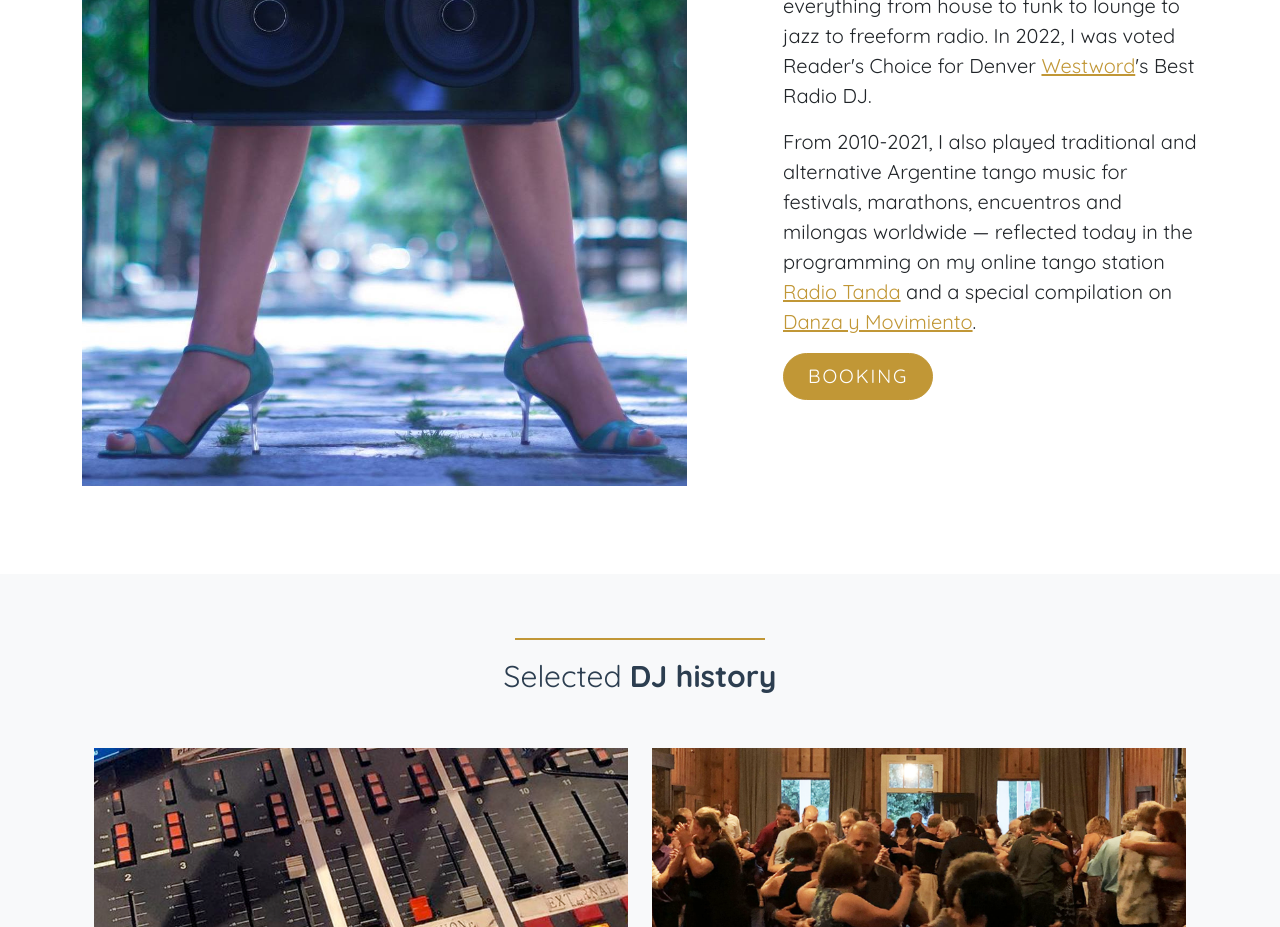
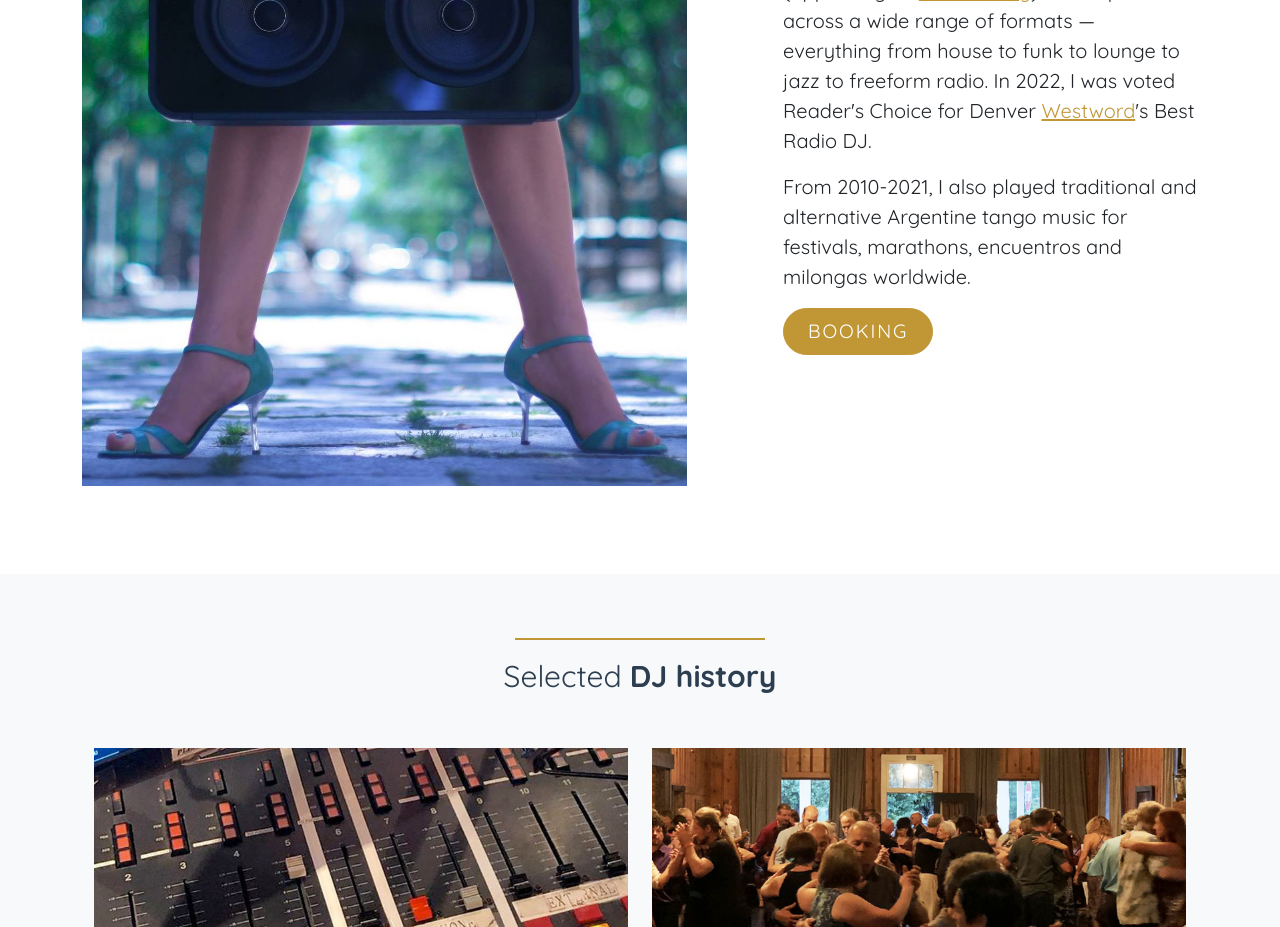
Before and after one commit to jessicaschilling/jessica-schilling, a React (Create React App) app: page / in a window 1280 px wide. Shown: the part 5260-6187 px from the top of the page. Built offline with nearby package versions, Linux system fonts and the light colour scheme.

Commit message:
Update App.js

```diff
--- a/src/App.js
+++ b/src/App.js
@@ -514,7 +514,7 @@ class App extends Component {
               <h2>I also <strong>play music for people.</strong></h2>
             </div>
             <p className="lead">I'm a versatile broadcast and event DJ (appearing as <a href="http://www.irisberkeley.com" target="_blank" rel="noopener noreferrer">Iris Berkeley</a>) with experience across a wide range of formats &mdash; everything from house to funk to lounge to jazz to freeform radio. In 2022, I was voted Reader's Choice for Denver <a href="https://www.westword.com/best-of/2022" target="_blank" rel="noopener noreferrer">Westword</a>'s Best Radio DJ.</p>
-            <p className="lead">From 2010-2021, I also played traditional and alternative Argentine tango music for festivals, marathons, encuentros and milongas worldwide &mdash; reflected today in the programming on my online tango station <a href="http://www.radiotanda.com" target="_blank" rel="noopener noreferrer">Radio Tanda</a> and a special compilation on <a href="https://www.danzaymovimiento.com/index.php/en/component/yendifmusicshare/album/14554?idU=1" target="_blank" rel="noopener noreferrer">Danza y Movimiento</a>.</p>
+            <p className="lead">From 2010-2021, I also played traditional and alternative Argentine tango music for festivals, marathons, encuentros and milongas worldwide.</p>
             <p>
               <a href="mailto:mail@jessicaschilling.com?subject=DJ booking enquiry" className="btn btn-primary px-4 py-2 smoothscroll">Booking</a>
             </p>
```
